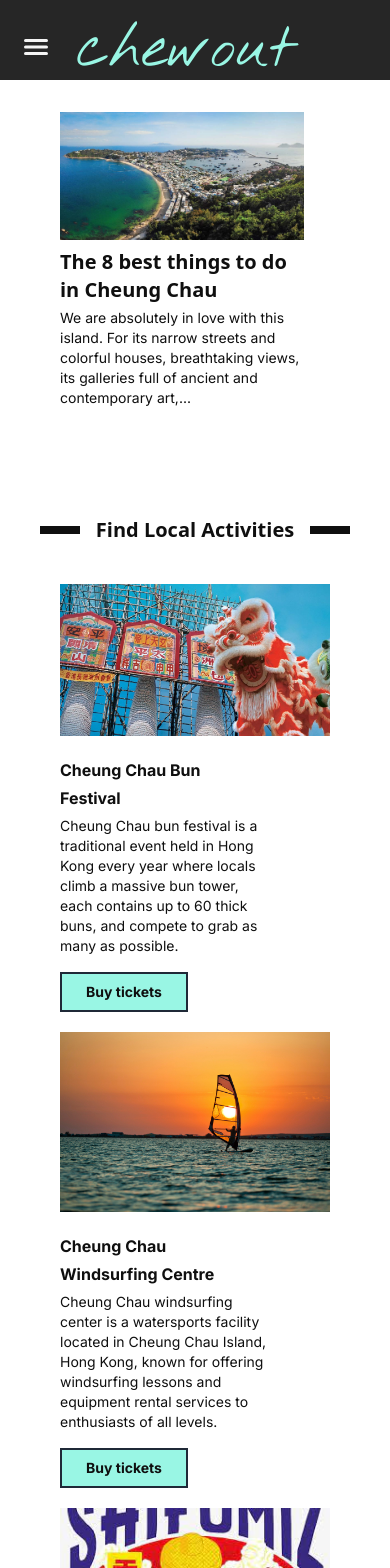
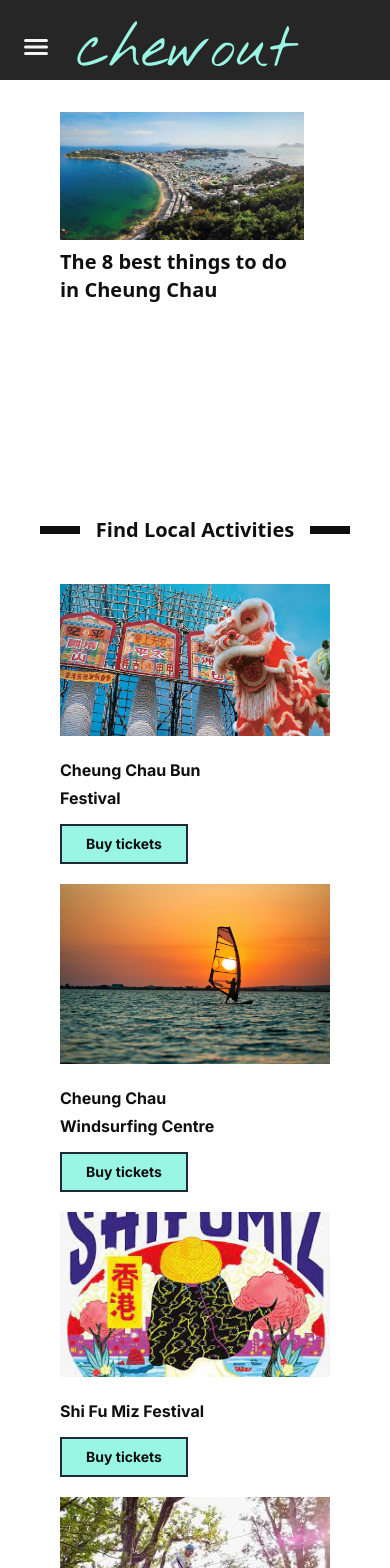
Before and after one commit to RunningFok/travel-blog, a Next.js app: page / in a window 390 px wide. Shown: the top 1568 px of the page. Built offline with nearby package versions, Linux system fonts and the light colour scheme.

Commit message:
hidden small screen snippets

```diff
--- a/src/app/home/TopLocations.tsx
+++ b/src/app/home/TopLocations.tsx
@@ -43,7 +43,7 @@
           {title}
         </Link>
       </div>
-      <h4 className="flex py-1 text-sm md:text-base lg:text-base text-wh-900">
+      <h4 className="hidden sm:block py-1 text-sm md:text-base lg:text-base text-wh-900">
         {snippet}
       </h4>
     </div>
--- a/src/app/home/WhereToStay.tsx
+++ b/src/app/home/WhereToStay.tsx
@@ -29,7 +29,7 @@
             <h1>Best hotels in Cheung Chau</h1>
           </Link>
         </div>
-        <div id="trivia" className=" sm:mx-0 md:mr-96 lg:mr-96 flex py-1 text-base text-wh-900">
+        <div id="trivia" className="hidden sm:block sm:mx-0 md:mr-96 lg:mr-96 py-1 text-base text-wh-900">
           <p>
             Baixa, the downtown area of Cheung Chau is the vibrant heart of the
             city, with nightlife, shopping and loads of people having a good
--- a/src/app/shared/Post.tsx
+++ b/src/app/shared/Post.tsx
@@ -30,7 +30,7 @@
       <div className="mx-5 mr-24 font-bold sm:text-lg md:text-xl lg:text-xl text-wh-900 hover:underline hover:decoration-4 hover:decoration-teal-400 ">
         {title}
       </div>
-      <div className="mx-5 mr-20 flex py-1 text-sm text-wh-900">{snippet}</div>
+      <div className="hidden sm:block mx-5 mr-20 py-1 text-sm text-wh-900">{snippet}</div>
       <div className="mx-5 my-3 mr-28">
         <button className="bg-teal-200 border-2 text-sm border-gray-800 text-wh-900 font-bold w-32 h-10 hover:bg-amber-200">
           Buy tickets
```
